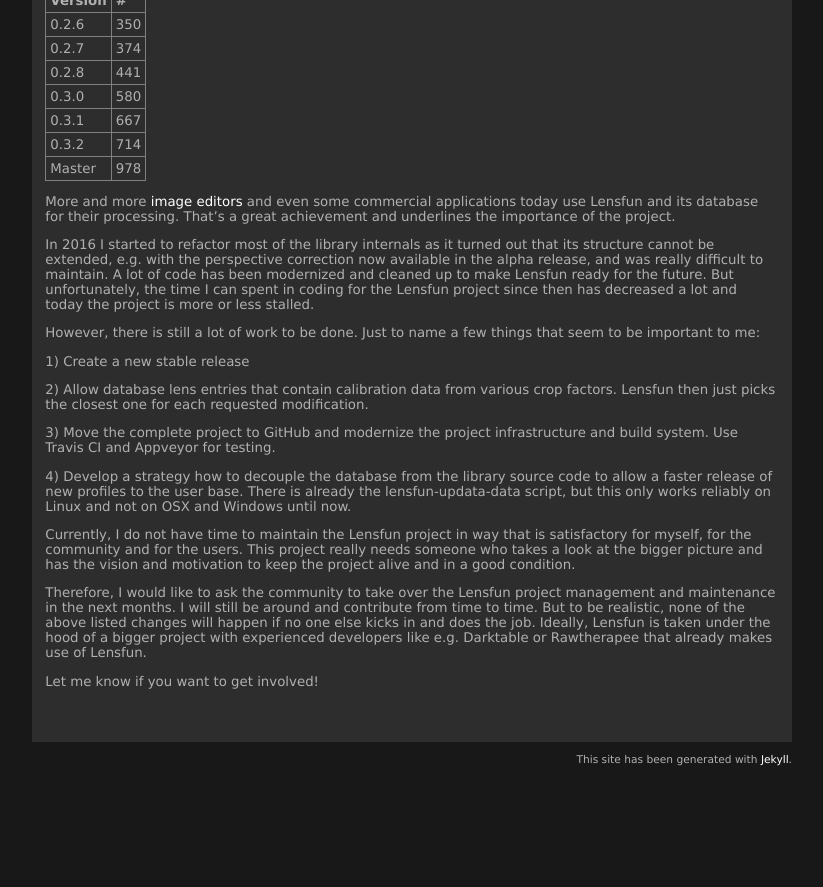
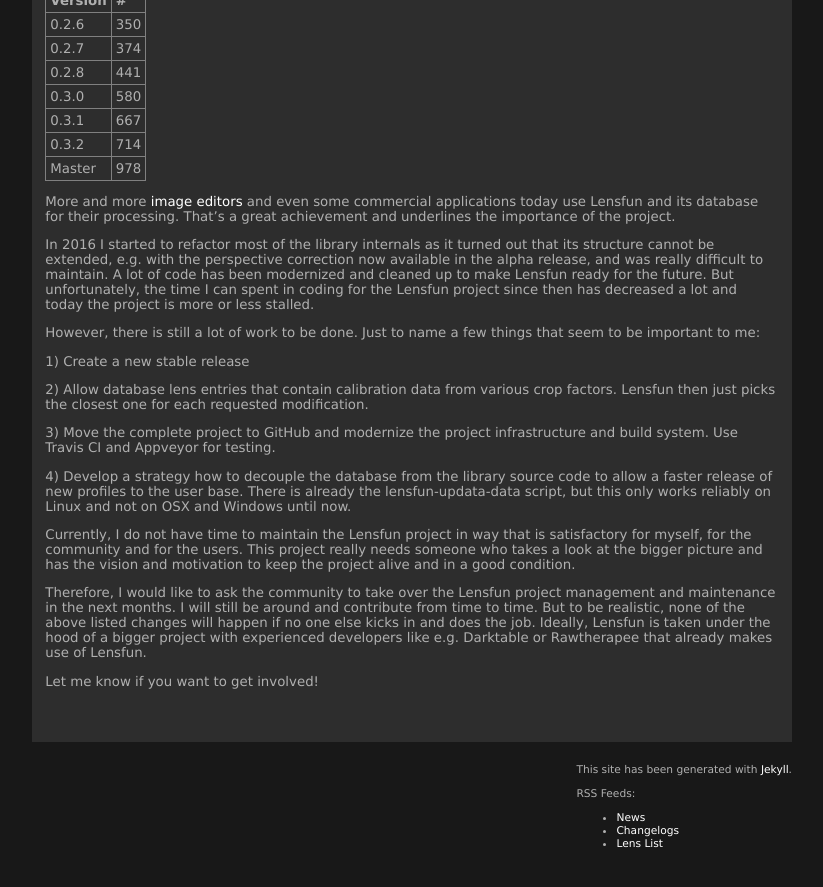
Before and after one commit to lensfun/lensfun.github.io, a Jekyll site: the page built from index.md, in a window 1280 px wide and 900 px high, scrolled down 1030 px. Shown: the top 887 px of the window, without its empty margins (284-1107 px from the left). Built offline with Jekyll 4.4.1, drawn with Linux system fonts in a browser that asks for light colours; before the commit the page ends 1836 px from its top, so only the background shows below that.

Commit message:
Adds RSS links to footer

```diff
--- a/_includes/footer.html
+++ b/_includes/footer.html
@@ -1,8 +1,16 @@
 <div id="footer">
-  This site has been generated with <a href="http://jekyllrb.com/">Jekyll</a>.
+  <p>This site has been generated with <a href="http://jekyllrb.com/">Jekyll</a>.</p>
+  <p>RSS Feeds:
+  <ul>
+    <li><a href="/feed/news.xml">News</a></li>
+    <li><a href="/feed/changelogs.xml">Changelogs</a></li>
+    <li><a href="/feed/lenslist.xml">Lens List</a></li>
+  </ul>
+  </p>
 </div>
 
 <div style="clear:both"></div>
 
 </body>
+
 </html>
```
